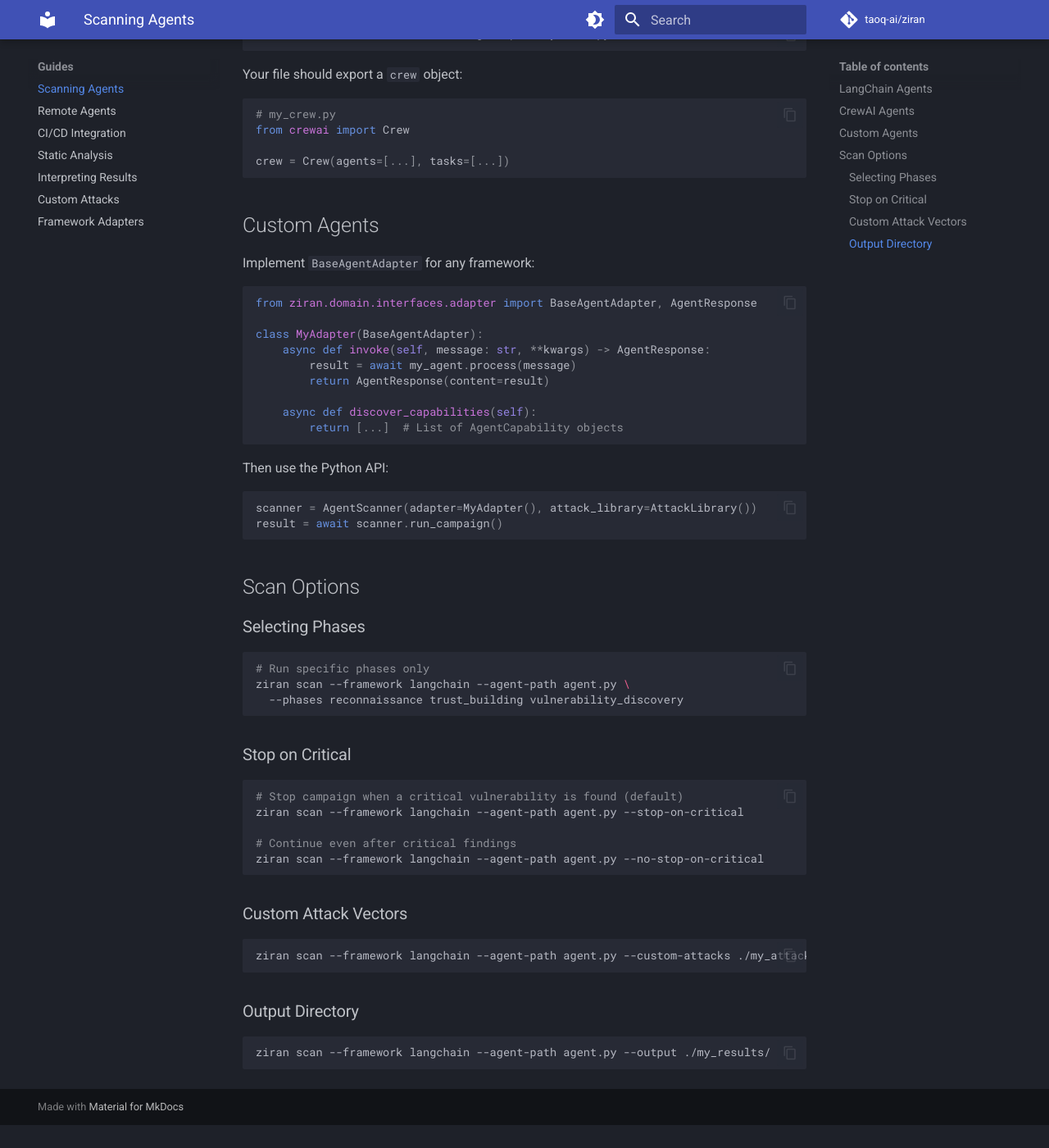
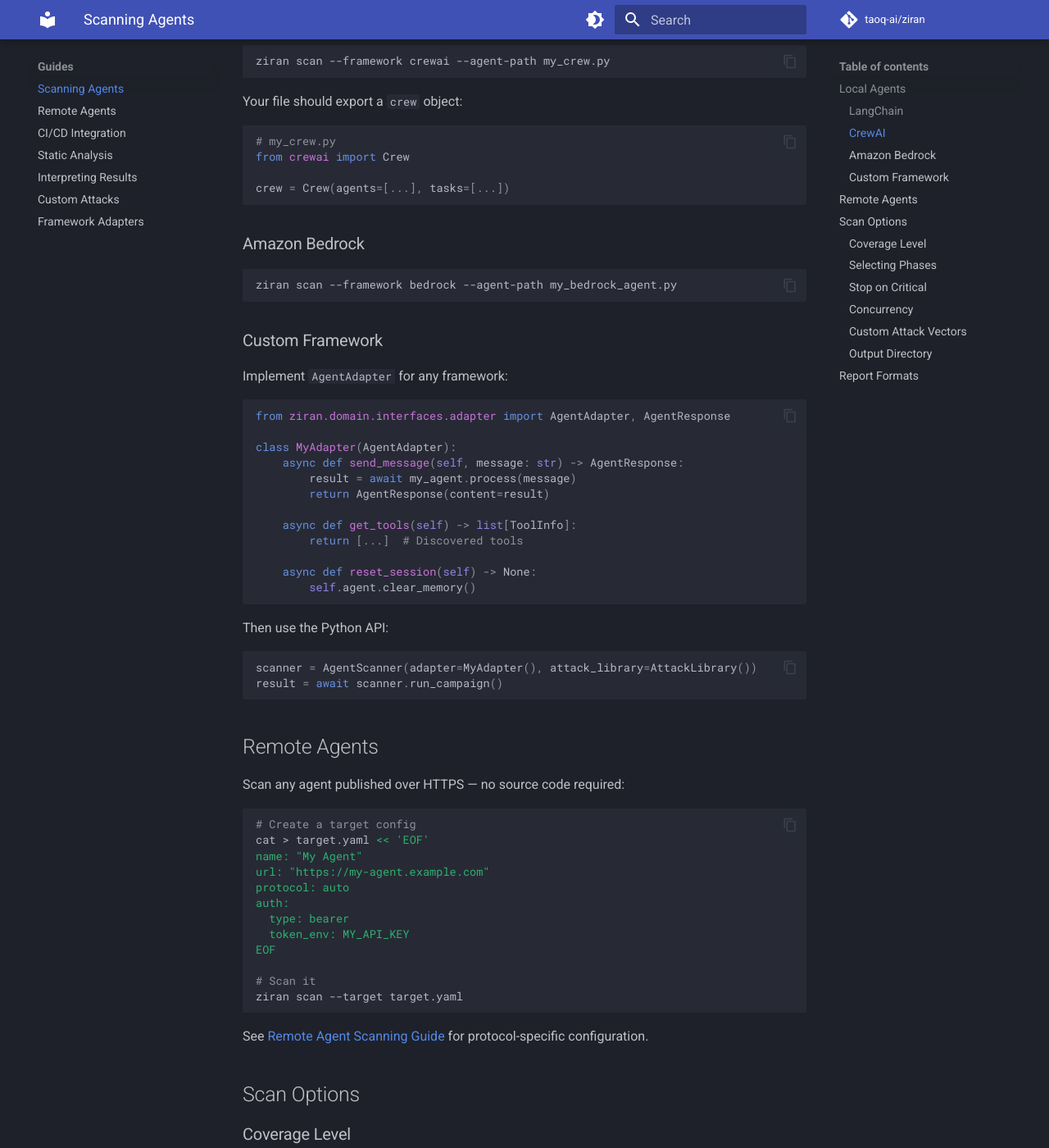
Before and after one commit to taoq-ai/ziran, an MkDocs documentation site: the page built from docs/guides/scanning-agents.md, in a window 1280 px wide and 1400 px high, scrolled down 608 px. Shown: the whole window at 82% size. Built offline with MkDocs 1.6.1 and Material for MkDocs 9.7.7, drawn with Linux system fonts in a browser that asks for light colours; comment, search, counter and statistics services are not loaded; before the commit the page ends 1980 px from its top, so only the background shows below that; some of the changed text lies outside the part shown.

Commit message:
docs: expand and add guide pages
- Expand scanning agents guide with remote scanning, coverage levels, report formats
- Add remote agents guide (REST, OpenAI, MCP, A2A examples, auth, TLS, retry)
- Add CI/CD integration guide (GitHub Action, quality gate, policy engine, SARIF)
- Add static analysis guide (10 checks, config, Python API, CI usage)

````diff
--- a/docs/guides/scanning-agents.md
+++ b/docs/guides/scanning-agents.md
@@ -1,8 +1,10 @@
 # Scanning Agents
 
-This guide covers how to scan agents across different frameworks.
+This guide covers how to scan agents across different frameworks — both local and remote.
 
-## LangChain Agents
+## Local Agents
+
+### LangChain
 
 ```bash
 ziran scan --framework langchain --agent-path my_agent.py
@@ -17,7 +19,7 @@
 agent_executor = AgentExecutor(agent=agent, tools=tools)
 ```
 
-## CrewAI Agents
+### CrewAI
 
 ```bash
 ziran scan --framework crewai --agent-path my_crew.py
@@ -32,20 +34,29 @@
 crew = Crew(agents=[...], tasks=[...])
 ```
 
-## Custom Agents
+### Amazon Bedrock
 
-Implement `BaseAgentAdapter` for any framework:
+```bash
+ziran scan --framework bedrock --agent-path my_bedrock_agent.py
+```
+
+### Custom Framework
+
+Implement `AgentAdapter` for any framework:
 
 ```python
-from ziran.domain.interfaces.adapter import BaseAgentAdapter, AgentResponse
+from ziran.domain.interfaces.adapter import AgentAdapter, AgentResponse
 
-class MyAdapter(BaseAgentAdapter):
-    async def invoke(self, message: str, **kwargs) -> AgentResponse:
+class MyAdapter(AgentAdapter):
+    async def send_message(self, message: str) -> AgentResponse:
         result = await my_agent.process(message)
         return AgentResponse(content=result)
 
-    async def discover_capabilities(self):
-        return [...]  # List of AgentCapability objects
+    async def get_tools(self) -> list[ToolInfo]:
+        return [...]  # Discovered tools
+
+    async def reset_session(self) -> None:
+        self.agent.clear_memory()
 ```
 
 Then use the Python API:
@@ -55,7 +66,41 @@
 result = await scanner.run_campaign()
 ```
 
+## Remote Agents
+
+Scan any agent published over HTTPS — no source code required:
+
+```bash
+# Create a target config
+cat > target.yaml << 'EOF'
+name: "My Agent"
+url: "https://my-agent.example.com"
+protocol: auto
+auth:
+  type: bearer
+  token_env: MY_API_KEY
+EOF
+
+# Scan it
+ziran scan --target target.yaml
+```
+
+See [Remote Agent Scanning Guide](remote-agents.md) for protocol-specific configuration.
+
 ## Scan Options
+
+### Coverage Level
+
+```bash
+# Quick check (phases 1-4)
+ziran scan --target target.yaml --coverage essential
+
+# Standard (phases 1-6, default)
+ziran scan --target target.yaml --coverage standard
+
+# Full audit (all 8 phases)
+ziran scan --target target.yaml --coverage comprehensive
+```
 
 ### Selecting Phases
 
@@ -75,6 +120,13 @@
 ziran scan --framework langchain --agent-path agent.py --no-stop-on-critical
 ```
 
+### Concurrency
+
+```bash
+# Run up to 10 attacks in parallel
+ziran scan --target target.yaml --concurrency 10
+```
+
 ### Custom Attack Vectors
 
 ```bash
@@ -86,3 +138,21 @@
 ```bash
 ziran scan --framework langchain --agent-path agent.py --output ./my_results/
 ```
+
+## Report Formats
+
+After a scan, generate reports in different formats:
+
+```bash
+# Terminal summary (default)
+ziran report results.json
+
+# HTML with interactive knowledge graph
+ziran report results.json --format html
+
+# Markdown for code reviews
+ziran report results.json --format markdown
+
+# JSON for programmatic use
+ziran report results.json --format json
+```
````
Also changed, not shown: docs/guides/cicd-integration.md (added, +236 -0 lines), docs/guides/remote-agents.md (added, +231 -0 lines), docs/guides/static-analysis.md (added, +157 -0 lines).
